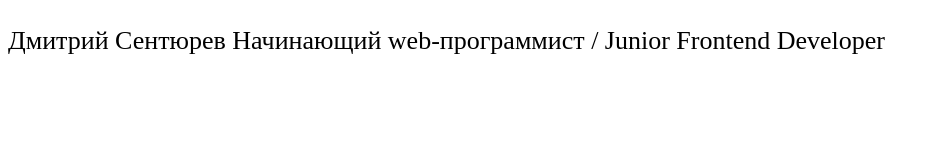
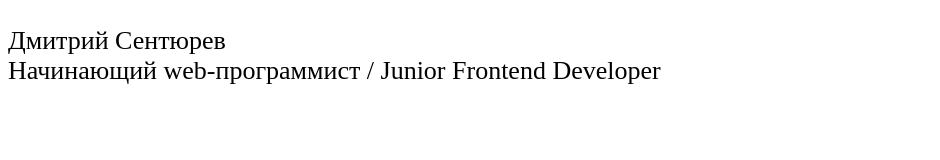
Before and after one commit to dmitrysent/radium, a plain HTML site: page index.html in a window 1280 px wide. Shown: the whole page, without its empty margins (0-940 px from the left). Drawn offline with Linux system fonts and the light colour scheme.

Commit message:
Update index.html

```diff
--- a/index.html
+++ b/index.html
@@ -6,6 +6,6 @@
   <title>Document</title>
 </head>
 <body>
-  <p class="text">Дмитрий Сентюрев <span>Начинающий web-программист / Junior Frontend Developer</span></p>
+  <p class="text">Дмитрий Сентюрев <br> Начинающий web-программист / Junior Frontend Developer</p>
   <script src="script.js"></script>
 </body>
```
